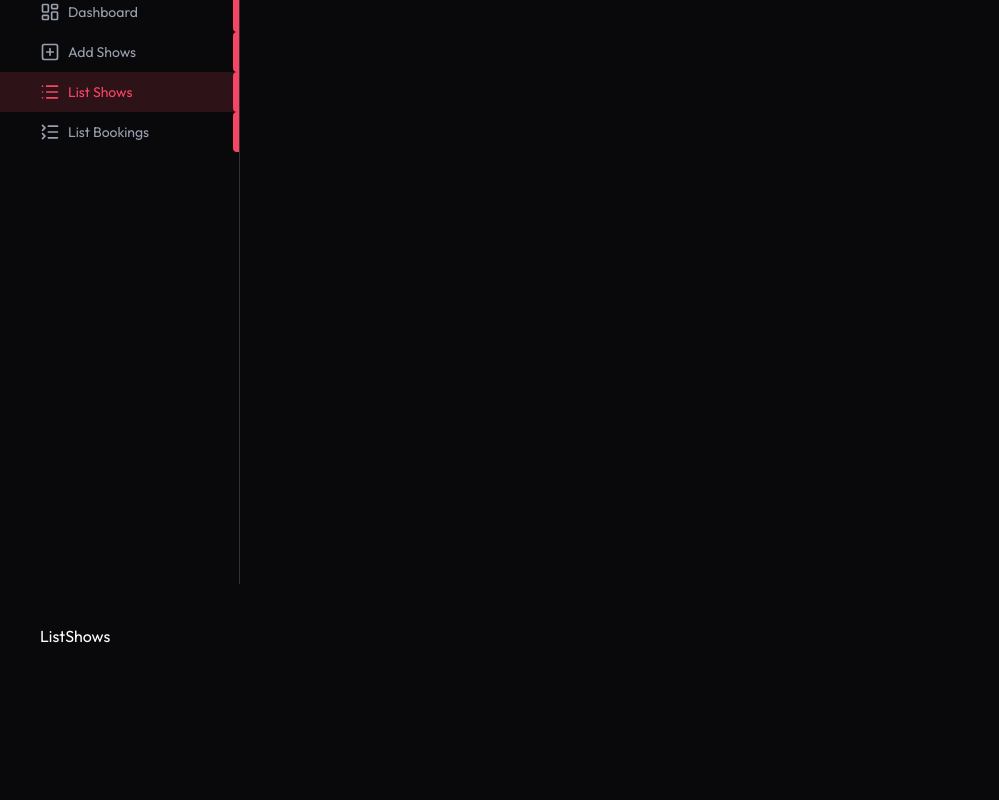
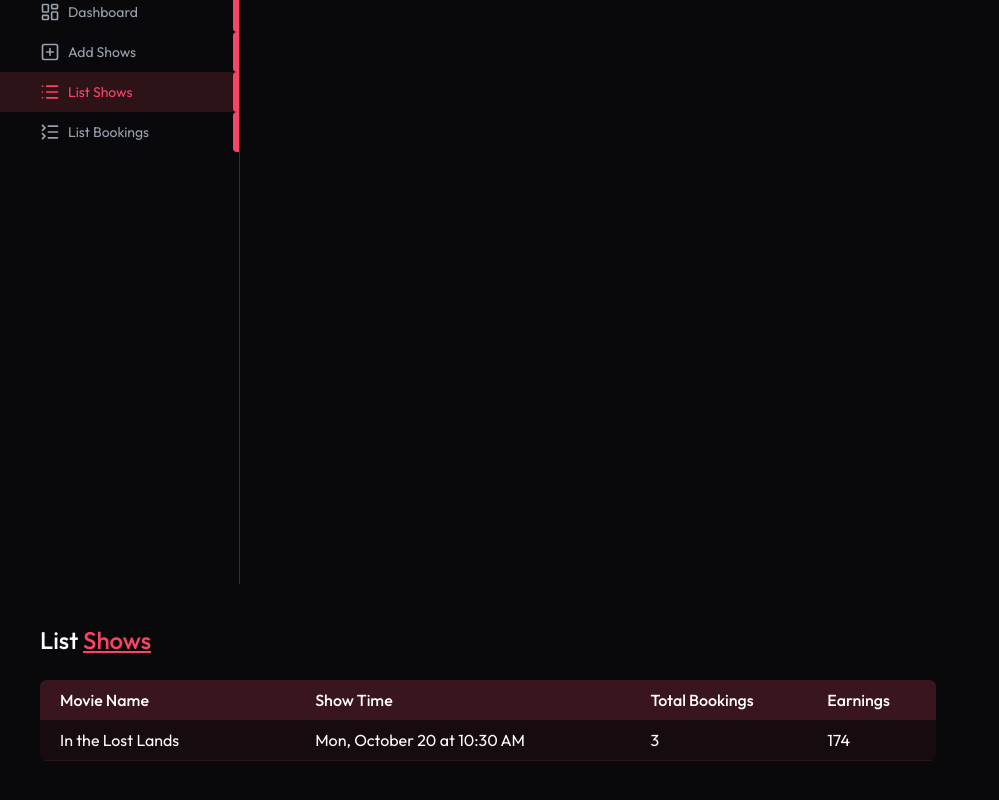
Before and after one commit to abdul-kadir1/QuickShowFrontend, a React (Vite) app: page /admin/list-shows in a window 1280 px wide. Shown: the part 216-1016 px from the top of the page, without its empty margins (0-999 px from the left). Built offline with nearby package versions, Linux system fonts and the light colour scheme; no server answers.

Commit message:
Admin shows page completed

```diff
--- a/src/pages/admin/ListShows.jsx
+++ b/src/pages/admin/ListShows.jsx
@@ -1,9 +1,66 @@
-import React from 'react'
+import React, { useEffect, useState } from 'react'
+import { dummyShowsData } from '../../assets/assets';
+import Loading from '../../components/Loading';
+import Title from '../../components/admin/Title';
+import { dateFormat } from '../../lib/dateFormat';
 
 const ListShows = () => {
-  return (
-    <div>ListShows</div>
-  )
+  const currency = import.meta.env.VITE_CURRENCY
+
+  const [shows, setShows] = useState([])
+  const [loading, setLoading] = useState(true);
+
+  const getAllShows = async () => {
+    try {
+      setShows([{
+        movie:dummyShowsData[0],
+        showDateTine:"2025-10-20T10:30:00.000Z",
+        showPrice:58,
+        occupiedSeats:{
+          A1:'user_1',
+          B1:'user_2',
+          C1:'user_3'
+        }
+      }]);
+      setLoading(false);
+    }catch (error) {
+      console.log(error)
+    }
+  };
+
+  useEffect(() => {
+    getAllShows();
+  }, []);
+
+  return !loading ?(
+   <>
+   <Title text1='List' text2="Shows"/>
+   <div className='max-w-4xl mt-6 overflow-x-auto'>
+    <table className='w-full border-collapse rounded-md overflow-hidden text-nowrap'>
+      <thead>
+        <tr className='bg-primary/20 text-left text-white'>
+          <th className='p-2 font-medium pl-5'>Movie Name</th>
+          <th className='p-2 font-medium '>Show Time</th>
+          <th className='p-2 font-medium '>Total Bookings</th>
+          <th className='p-2 font-medium '>Earnings</th>
+        </tr>
+      </thead>
+      <tbody> {shows.map((show,index)=>(
+        <tr key={index} className='border-b border-primary/10 bg-primary/5 even:bg-primary/10'>
+          <td className='p-2 min-w-45 pl-5'>{show.movie.title}</td>
+          <td className='p-2 '>{dateFormat (show.showDateTine)}</td>
+          <td className='p-2 '>{Object.keys(show.occupiedSeats).length}</td>
+          <td className='p-2 '>{currency} {Object.keys(show.occupiedSeats).length*show.showPrice}</td>
+
+        </tr>
+      ))}
+
+      </tbody>
+    </table>
+
+   </div>
+   </>
+  ):<Loading/>;
 }
 
 export default ListShows
```
